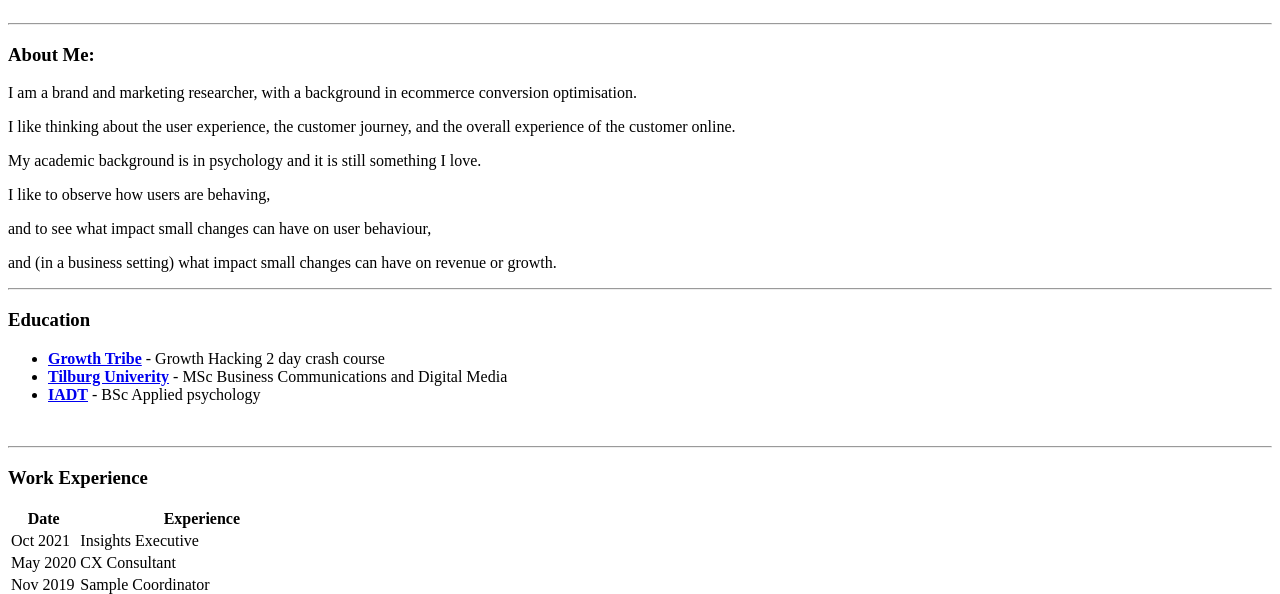
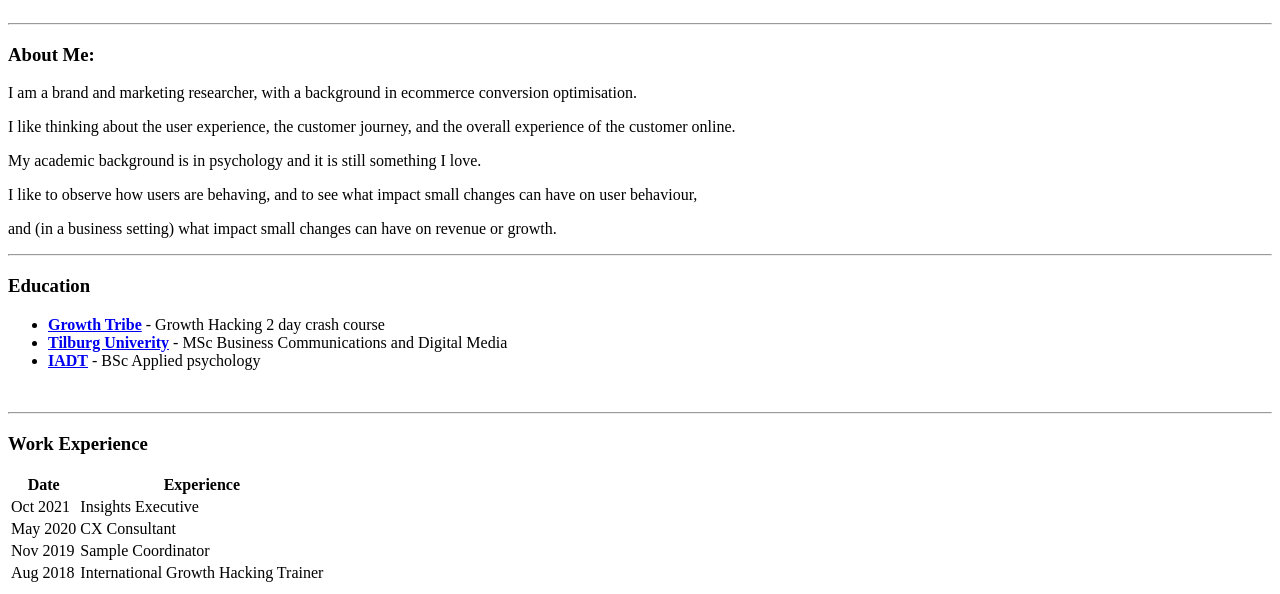
Before and after one commit to NatOw1/CV, a plain HTML site: page index.html in a window 1280 px wide. Shown: the part 228-822 px from the top of the page. Drawn offline with Linux system fonts and the light colour scheme; files whose address does not match are found by name.

Commit message:
minor update about me

```diff
--- a/index.html
+++ b/index.html
@@ -46,8 +46,7 @@
   <p>I am a brand and marketing researcher, with a background in ecommerce conversion optimisation.</p>
   <p>I like thinking about the user experience, the customer journey, and the overall experience of the customer online.</p>
   <p>My academic background is in psychology and it is still something I love. </p>
-  <p> I like to observe how users are behaving,</p>
-  <p> and to see what impact small changes can have on user behaviour,</p>
+  <p> I like to observe how users are behaving, and to see what impact small changes can have on user behaviour,</p>
   <p> and (in a business setting) what impact small changes can have on revenue or growth.</p>
   <hr>
   <h3>Education</h3>
```
